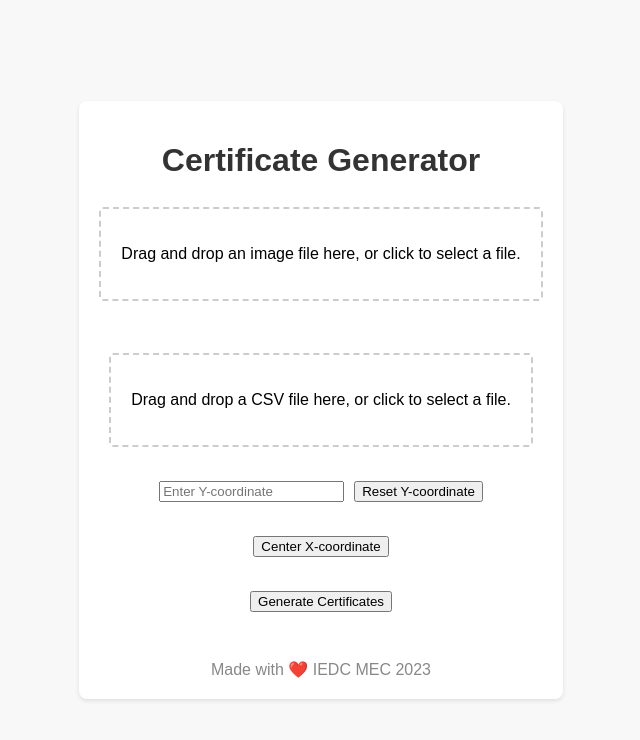
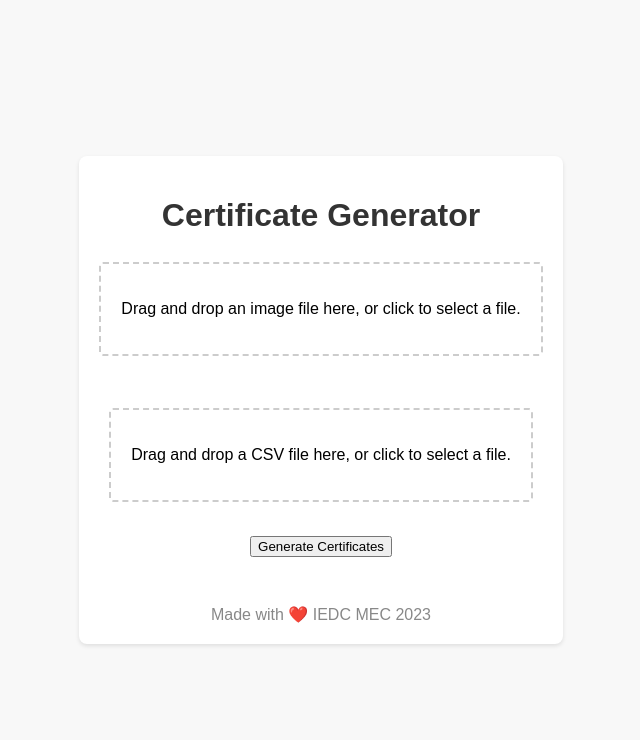
Before and after one commit to IEDCMEC/certificate-generator-gui, a Next.js app: page / in a window 1280 px wide. Shown: the top 740 px of the page, without its empty margins (319-959 px from the left). Built offline with nearby package versions, Linux system fonts and the light colour scheme.

Commit message:
Added Loader

```diff
--- a/package.json
+++ b/package.json
@@ -20,7 +20,8 @@
     "next": "13.4.7",
     "react": "18.2.0",
     "react-dom": "18.2.0",
-    "react-dropzone": "^14.2.3"
+    "react-dropzone": "^14.2.3",
+    "react-hot-toast": "^2.4.1"
   },
   "devDependencies": {
     "file-loader": "^6.2.0"
--- a/src/pages/_app.js
+++ b/src/pages/_app.js
@@ -1,5 +1,12 @@
-import '@/styles/globals.css'
+import "@/styles/globals.css";
+import { Toaster } from "react-hot-toast";
 
 export default function App({ Component, pageProps }) {
-  return <Component {...pageProps} />
+  return (
+    <>
+      <title>Certificate Generator</title>
+      <Toaster />
+      <Component {...pageProps} />
+    </>
+  );
 }
--- a/src/pages/index.js
+++ b/src/pages/index.js
@@ -2,6 +2,7 @@ import React, { useEffect, useRef, useState } from "react";
 import { useDropzone } from "react-dropzone";
 import { saveAs } from "file-saver";
 import axios from "axios";
+import { toast } from "react-hot-toast";
 
 function App() {
   const [image, setImage] = useState(null);
@@ -85,6 +86,21 @@ function App() {
   };
 
   const generateCertificates = async () => {
+    if (!image) {
+      toast.error("Please upload an image");
+      return;
+    }
+    if (!csvFile) {
+      toast.error("Please upload a CSV file");
+      return;
+    }
+
+    if (xPosition === null || yPosition === null) {
+      toast.error("Please select a position for the text");
+      return;
+    }
+
+    toast.success(`Generating certificates...`);
     const formData = new FormData();
 
     formData.append("xPosition", xPosition);
@@ -98,14 +114,18 @@ function App() {
         responseType: "blob",
       });
       setIsLoading(false);
+      toast.success(`Certificates generated successfully!`);
       const file = new Blob([response.data], { type: "application/zip" });
       saveAs(file, "certificates.zip");
     } catch (error) {
+      setIsLoading(false);
+      toast.error(`Error generating certificates`);
       console.error("Error generating certificates:", error);
     }
   };
 
   return (
+    <>
       <div className="container">
         <h1 className="heading">Certificate Generator</h1>
         {isLoading && (
@@ -119,6 +139,7 @@ function App() {
         </div>
         <br />
         {image && (
+          <>
             <div style={imageContainerStyles}>
               <img
                 id="uploaded-image"
@@ -148,6 +169,47 @@ function App() {
                 </div>
               )}
             </div>
+            <br />
+            <div
+              style={{
+                display: "flex",
+                justifyContent: "center",
+                gap: "10px",
+                alignItems: "center",
+              }}
+            >
+              <input
+                type="number"
+                placeholder="Enter Y-coordinate"
+                value={yPosition !== null ? yPosition : ""}
+                onChange={(e) => setYPosition(parseInt(e.target.value))}
+              />
+
+              <button onClick={() => setYPosition(imageRef.current.offsetHeight / 2)}>
+                Reset Y-coordinate
+              </button>
+            </div>
+            <br />
+            <div
+              style={{
+                display: "flex",
+                justifyContent: "center",
+                gap: "10px",
+                alignItems: "center",
+              }}
+            >
+              <button
+                onClick={() => {
+                  const imageElement = imageRef.current;
+                  const textWidth = 200; // Replace with the actual text width
+                  const x = (imageElement.offsetWidth - textWidth) / 2;
+                  setXPosition(x);
+                }}
+              >
+                Center X-coordinate
+              </button>
+            </div>
+          </>
         )}
         <br />
         {csvFile ? (
@@ -171,45 +233,6 @@ function App() {
             <p>Drag and drop a CSV file here, or click to select a file.</p>
           </div>
         )}
-
-      <br />
-      <div
-        style={{
-          display: "flex",
-          justifyContent: "center",
-          gap: "10px",
-          alignItems: "center",
-        }}
-      >
-        <input
-          type="number"
-          placeholder="Enter Y-coordinate"
-          value={yPosition !== null ? yPosition : ""}
-          onChange={(e) => setYPosition(parseInt(e.target.value))}
-        />
-
-        <button onClick={() => setYPosition(null)}>Reset Y-coordinate</button>
-      </div>
-      <br />
-      <div
-        style={{
-          display: "flex",
-          justifyContent: "center",
-          gap: "10px",
-          alignItems: "center",
-        }}
-      >
-        <button
-          onClick={() => {
-            const imageElement = imageRef.current;
-            const textWidth = 200; // Replace with the actual text width
-            const x = (imageElement.offsetWidth - textWidth) / 2;
-            setXPosition(x);
-          }}
-        >
-          Center X-coordinate
-        </button>
-      </div>
         <br />
         <button
           onClick={generateCertificates}
@@ -221,6 +244,7 @@ function App() {
         </button>
         <footer className="footer">Made with ❤️ IEDC MEC 2023</footer>
       </div>
+    </>
   );
 }
 
```
Also changed, not shown: 1 other file (tests, documents, lock files or other folders). Lines whose indentation alone changed are shown as unchanged.
